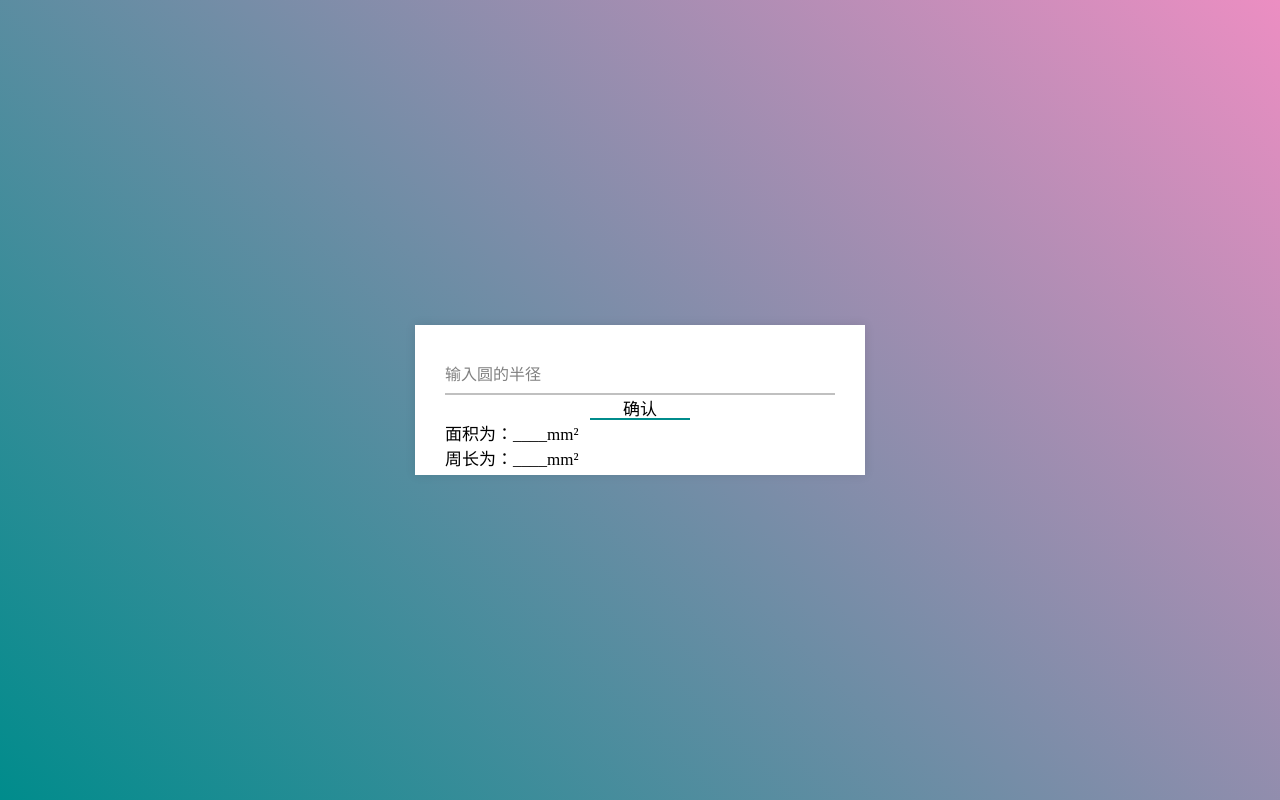
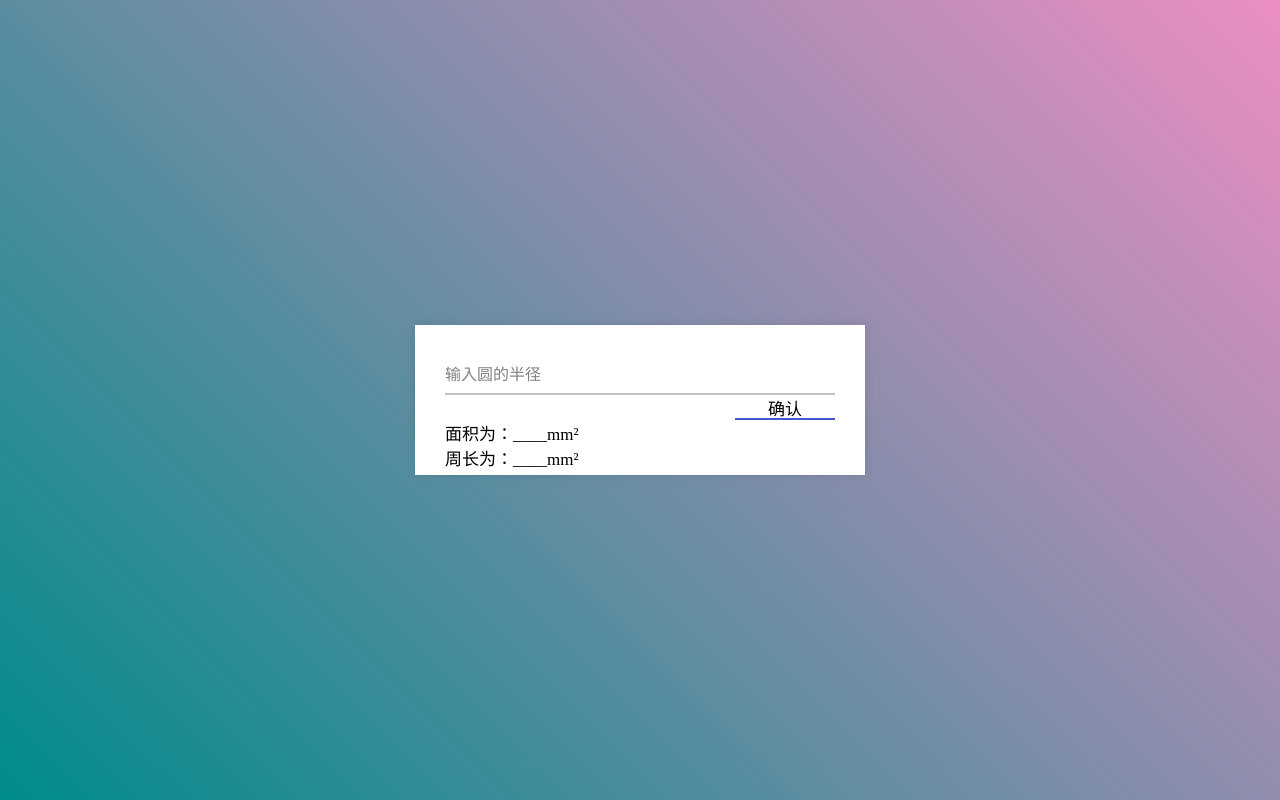
Before and after one commit to RubyQT/circleLength-circleArea, a plain HTML site: page index.html in a window 1280 px wide. Drawn offline with Linux system fonts and the light colour scheme.

Commit message:
把确认按键稍微改了下样式Changed the style of the confirmation button slightly

```diff
--- a/style.css
+++ b/style.css
@@ -40,11 +40,12 @@ body {
     position: absolute;
     top: 40px;
     background-color: #fff;
-    left: calc(50% - 50px);
+    /* left: calc(50% - 50px); */
+    right: 0px;
     width: 100px;
     height: 25px;
     border: none;
-    border-bottom: 2px solid #008c8c;
+    border-bottom: 2px solid #4158D0;
     font-size: 17px;
 }
 
```
